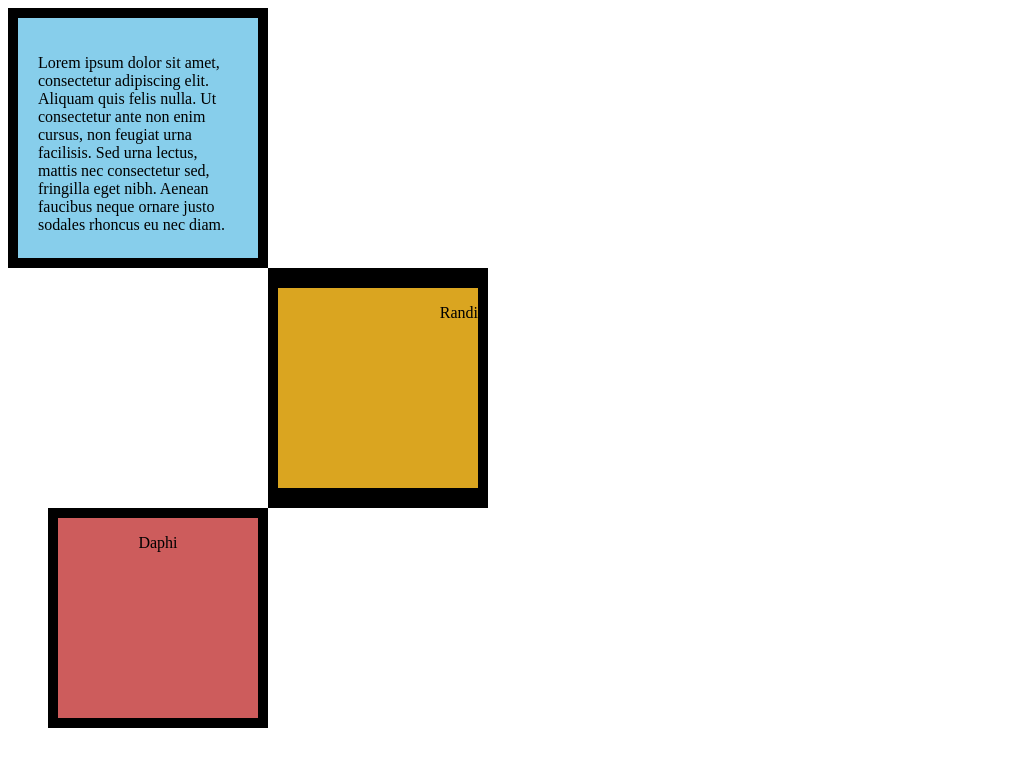
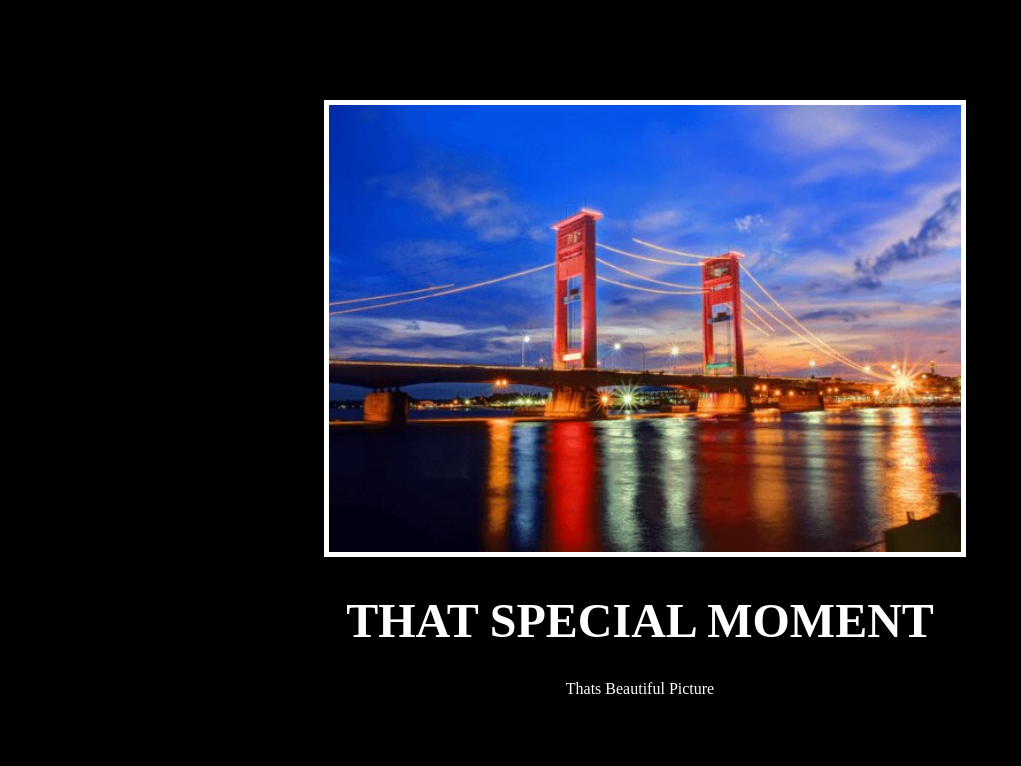
Before and after one commit to Slibawwwwwwwwwwww/CSS-BOX-MODEL, a plain HTML site: page index.html in a window 1280 px wide. Shown: the whole page, without its empty margins (0-1021 px from the left). Drawn offline with Linux system fonts and the light colour scheme.

Commit message:
Add files via upload

```diff
--- a/index.html
+++ b/index.html
@@ -3,49 +3,40 @@
 <head>
 	<meta charset="utf-8">
 	<meta name="viewport" content="width=device-width, initial-scale=1">
-	<title>CSS Box Model</title>
+	<title>Box Project</title>
 	<style type="text/css">
-		div {
-			height: 200px;
-			width: 200px;
-		}
-		p {
-			margin: 0px solid black;
+
+		body {
+			background-color: black;
 		}
 
 		#frist{
-			background-color: skyblue;
-			padding: 20px;
-			border: 10px solid black
-			;
+			margin-top:100px ;
+			margin-right:25% ;
+			margin-left:25% ;
+			color: white;
+			text-align: center;
 		}
 		#second{
-			background-color: goldenrod;
-			border:solid black;
-			border-width:20px 10px ;
-			margin-left: 260px;
+			margin-top:100 ;
+			margin-right:25% ;
+			margin-left:25% ;
 		}
-		#third{
-			background-color: indianred;
-			border: 10px solid black;
-			margin-left: 40px;
-
+		#gambar{
+			border: 5px solid white;
+			width:100% ;
 		}
-
+		h1{
+			font-size: 3rem;
+		}
 	</style>
 </head>
 <body>
 	<div id="frist">
-		<p>Lorem ipsum dolor sit amet, consectetur adipiscing elit. Aliquam quis felis nulla. Ut consectetur ante non enim cursus, non feugiat urna facilisis. Sed urna lectus, mattis nec consectetur sed, fringilla eget nibh. Aenean faucibus neque ornare justo sodales rhoncus eu nec diam.</p>
-	</div>
+		<img id="gambar" src="./ampera.jpg">
+		<h1>THAT SPECIAL MOMENT</h1>
+		<p>Thats Beautiful Picture</p>
+		<p></p>
 
-	<div id="second">
-		<p align="right">Randi</p>
-	</div>
-
-	<div id="third">
-
-		<p align="center">Daphi</p>
-	</div>
 </body>
 </html>
```
